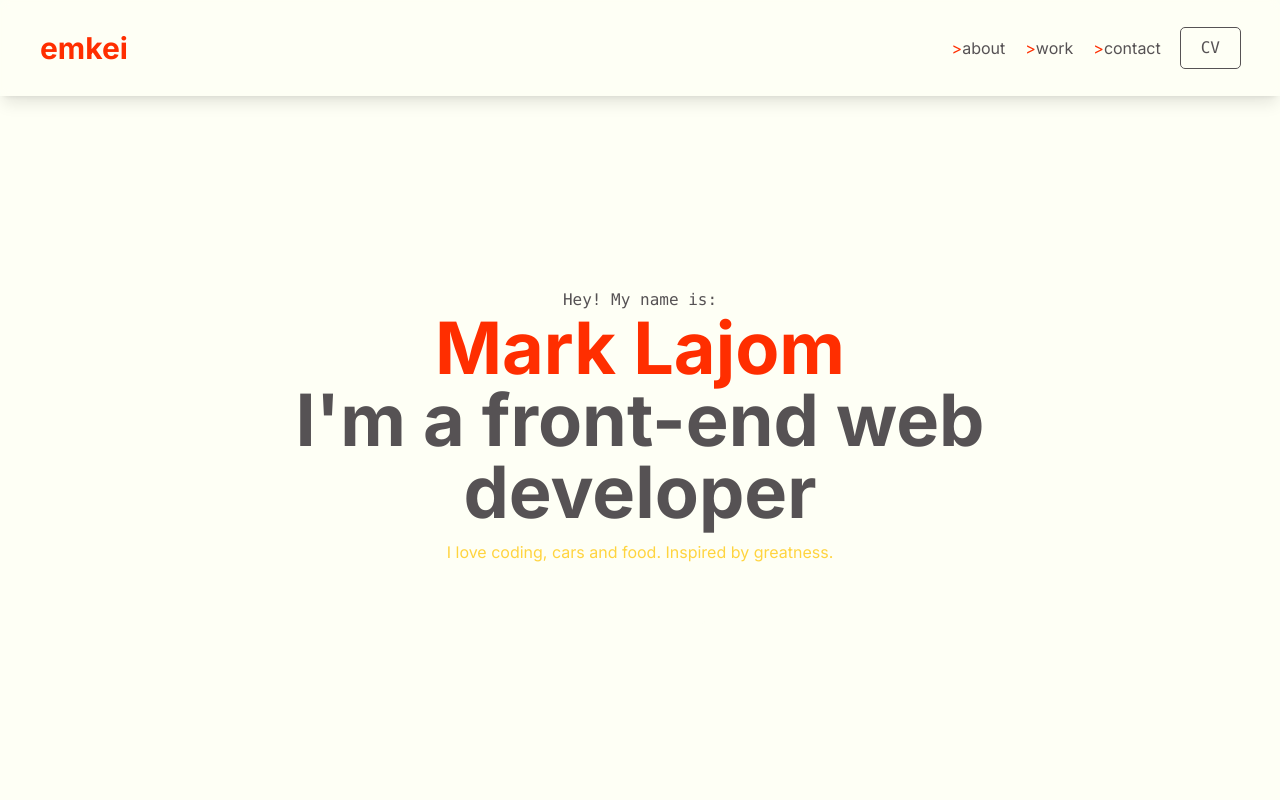
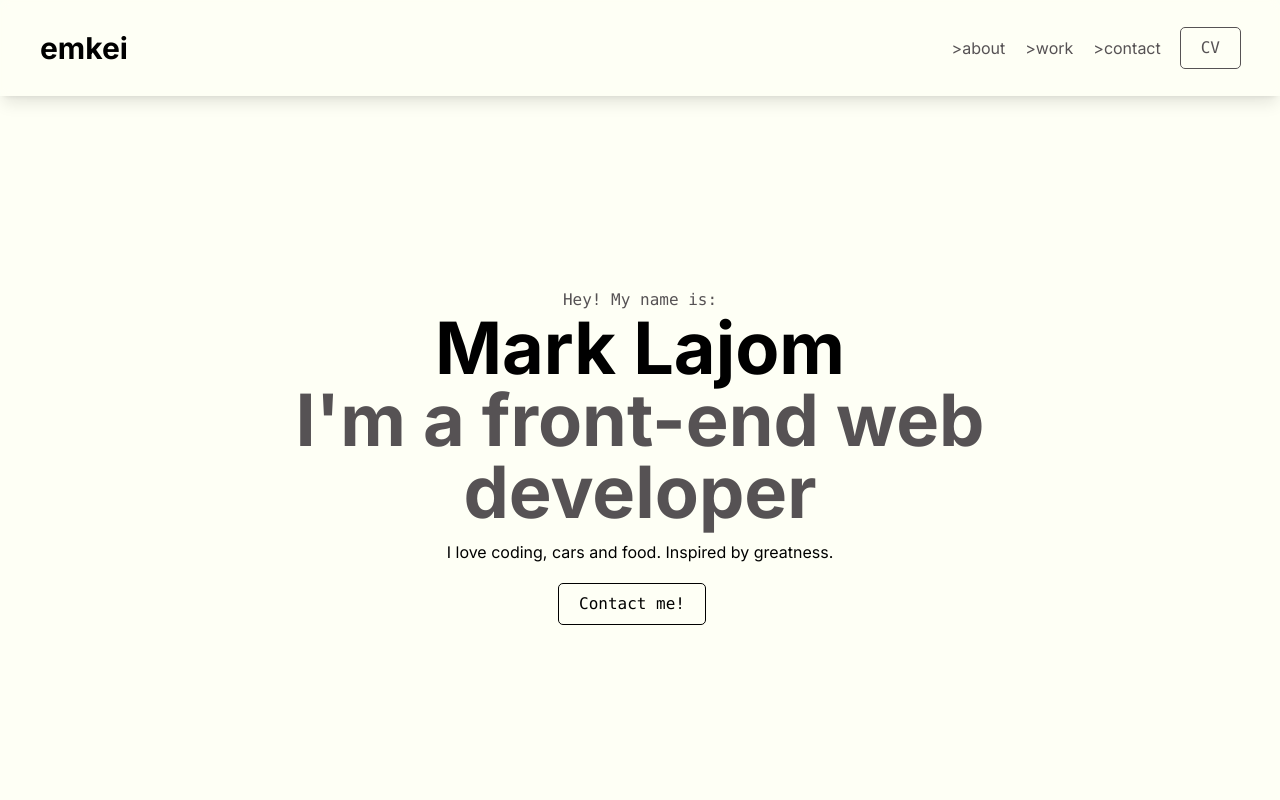
Before and after one commit to emkeiboii/Mark-Lajom-2, a React (Vite) app in the folder reactjs-portfolio/: page / in a window 1280 px wide. Shown: the top 800 px of the page. Built offline with nearby package versions, Linux system fonts and the light colour scheme.

Commit message:
add colors to tailwind config

```diff
--- a/reactjs-portfolio/index.html
+++ b/reactjs-portfolio/index.html
@@ -6,7 +6,7 @@
     <meta name="viewport" content="width=device-width, initial-scale=1.0" />
     <title>Vite + React + TS</title>
   </head>
-  <body class="bg-white text-white font-body">
+  <body class="bg-white font-body">
     <div id="root"></div>
     <script type="module" src="/src/main.jsx"></script>
   </body>
--- a/reactjs-portfolio/src/App.css
+++ b/reactjs-portfolio/src/App.css
@@ -3,16 +3,3 @@
 @tailwind base;
 @tailwind components;
 @tailwind utilities;
-
-body::-webkit-scrollbar {
-  width: 6px;
-}
-
-body::-webkit-scrollbar-track {
-  background: var(--clr-darkblue);
-}
-
-body::-webkit-scrollbar-thumb {
-  background-color: var(--clr-greyblue);
-  border-radius: 20px;
-}
--- a/reactjs-portfolio/src/App.jsx
+++ b/reactjs-portfolio/src/App.jsx
@@ -10,6 +10,7 @@
 // import Accordion from "./components/Accordion.jsx";
 import LoadingScreen from "./components/LoadingScreen.jsx";
 import { useEffect, useState } from "react";
+import Contact from "./components/Contact.jsx";
 
 export default function App() {
   const [choosing, setChoosing] = useState(false);
@@ -18,16 +19,17 @@
     setChoosing(true);
     setTimeout(() => {
       setChoosing(false);
-    }, 3000);
+    }, 0);
   }, []);
 
   return (
-    <div className="flex justify-center items-center">
+    <>
       {choosing ? (
-        <LoadingScreen />
+        <LoadingScreen className="absolute" />
       ) : (
+        <div className="flex justify-center items-center ">
           <div>
-          <Navbar></Navbar>
+            <Navbar primary="brightRed" />
 
             <div className="flex justify-between">
               <LSide></LSide>
@@ -36,12 +38,14 @@
                 <About></About>
                 <Work></Work>
                 {/* <Accordion /> */}
+                <Contact />
                 <Footer></Footer>
               </div>
               <RSide></RSide>
             </div>
           </div>
+        </div>
       )}
-    </div>
+    </>
   );
 }
--- a/reactjs-portfolio/src/components/LoadingScreen.jsx
+++ b/reactjs-portfolio/src/components/LoadingScreen.jsx
@@ -12,8 +12,10 @@
   };
 
   return (
-    <div className={`bg-${color}`}>
-      <button onClick={handleClick} className="bg-primary">
+    <div
+      className={`bg-${color} absolute w-screen h-screen flex justify-center items-center`}
+    >
+      <button onClick={handleClick} className="bg-secondary">
         Change Color
       </button>
       <div style={{ color }}>Your Content Here</div>
--- a/reactjs-portfolio/src/components/Navbar.jsx
+++ b/reactjs-portfolio/src/components/Navbar.jsx
@@ -1,20 +1,20 @@
-import Fade from "react-reveal";
 import { Link } from "react-scroll";
 import { useScrollDirection } from "../hooks/useScrollDirection";
 
-export default function Navbar() {
+// eslint-disable-next-line react/prop-types
+export default function Navbar({ primary }) {
   const scrollDirection = useScrollDirection();
+  console.log(primary);
 
   return (
     <div
-      className={`flex justify-between  px-2 md:py-6 md:px-10 lg:py-6 lg:px-10 items-center sticky ${
+      className={`flex justify-between px-2 md:py-6 md:px-10 lg:py-6 lg:px-10 items-center sticky ${
         scrollDirection === "down" ? "-top-24" : "top-0"
       } h-24 transition-all duration-500 backdrop-blur-sm shadow-lg z-50`}
     >
-      <Fade>
       <Link
         to="hero"
-          className="text-primary text-xl md:text-3xl lg:text-3xl font-bold cursor-pointer hover:text-opacity-80 duration-200 ease-in-out"
+        className={`text-${primary} text-xl md:text-3xl lg:text-3xl font-bold cursor-pointer hover:text-opacity-80 duration-200 ease-in-out`}
         spy={true}
         smooth={true}
         offset={-100}
@@ -23,49 +23,41 @@
         emkei
       </Link>
       <ul className="flex gap-5 items-center">
-          <li className="hover:text-primary duration-200 ease-in-out text-dark">
-            <Link
-              to="about"
-              spy={true}
-              smooth={true}
-              offset={50}
-              duration={500}
-              className="cursor-pointer"
+        <li
+          className={`hover:text-${primary} duration-200 ease-in-out text-dark cursor-pointer`}
         >
-              <span className="text-primary">&gt;</span>about
+          <Link to="about" spy={true} smooth={true} offset={50} duration={500}>
+            <span className={`text-${primary}`}>&gt;</span>about
           </Link>
         </li>
-          <li className="hover:text-primary duration-200 ease-in-out text-dark">
-            <Link
-              to="work"
-              spy={true}
-              smooth={true}
-              offset={50}
-              duration={500}
-              className="cursor-pointer"
+        <li
+          className={`hover:text-${primary} duration-200 ease-in-out text-dark cursor-pointer`}
         >
-              <span className="text-primary">&gt;</span>work
+          <Link to="work" spy={true} smooth={true} offset={50} duration={500}>
+            <span className={`text-${primary}`}>&gt;</span>work
           </Link>
         </li>
-          <li className="hover:text-primary duration-200 ease-in-out text-dark">
+        <li
+          className={`hover:text-${primary} duration-200 ease-in-out text-dark cursor-pointer`}
+        >
           <Link
             to="contact"
-              className="cursor-pointer"
             spy={true}
             smooth={true}
             offset={50}
             duration={500}
           >
-              <span className="text-primary">&gt;</span>contact
+            <span className={`text-${primary}`}>&gt;</span>contact
           </Link>
         </li>
         <li>
-            <button className="outline outline-1 rounded text-dark py-2 px-5 hover:bg-primary hover:text-primary hover:bg-opacity-20 duration-200 ease-out font-mono hidden md:block lg:block">
+          <button
+            className={`outline outline-1 rounded text-dark py-2 px-5 hover:bg-${primary} hover:text-${primary} hover:bg-opacity-20 duration-200 ease-out font-mono hidden md:block lg:block`}
+          >
             CV
           </button>
         </li>
       </ul>
-      </Fade>
     </div>
   );
 }
--- a/reactjs-portfolio/tailwind.config.js
+++ b/reactjs-portfolio/tailwind.config.js
@@ -3,11 +3,16 @@
   content: ["./index.html", "./src/**/*.{js,ts,jsx,tsx}"],
   theme: {
     colors: {
-      primary: "#ff2e00",
-      secondary: "#ffd43f",
       dark: "#565254",
       white: "#fefff5",
       grey: "#d6d6d6",
+      darkRed: "#9D0620", // Add darkRed color
+      brightRed: "#FA2223", // Add brightRed color
+      darkGreen: "#152514", // Add darkGreen color
+      brightGreen: "#029220", // Add brightGreen color
+      darkBlue: "#153149", // Add darkBlue color
+      brightBlue: "#00A3E0", // Add brightBlue color
+      yellow: "#F8CD02", // Add yellow color
     },
     extend: {
       fontFamily: {
```
Lines whose indentation alone changed are shown as unchanged.
